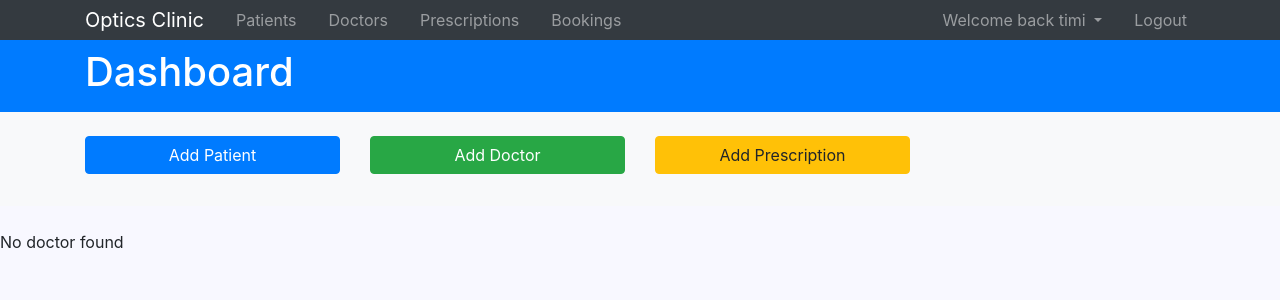
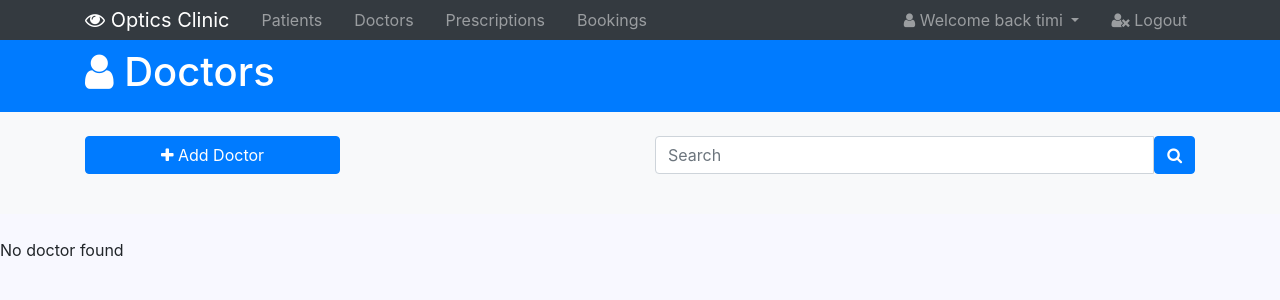
Before and after one commit to Rhotimee/optic-clinic, a Django app: page /clinic/doctor/ in a window 1280 px wide. Shown: the top 300 px of the page. Run offline with Django 3.2, Linux system fonts and the light colour scheme; data that the repository does not hold is empty; some libraries are stand-ins or nearby versions.

Commit message:
refactoring on some pages

```diff
--- a/clinic/templates/clinic/doctor_list.html
+++ b/clinic/templates/clinic/doctor_list.html
@@ -3,7 +3,30 @@
 
 {% block title %} Doctor's List {% endblock %}
 
+{% block head %}<i class="fa fa-user"></i> Doctors {% endblock head %}
+
 {% block content %}
+
+        <!-- ACTIONS -->
+    <section id="action" class="py-4 mb-4 bg-light">
+        <div class="container">
+            <div class="row">
+            <div class="col-md-3">
+                    <a href="#" class="btn btn-primary btn-block mb-3" data-toggle="modal" data-target=#addPostModal>
+                        <i class="fa fa-plus"></i> Add Doctor
+                    </a>
+                </div>
+                <div class="col-md-6 ml-auto">
+                    <div class="input-group">
+                        <input type="text" class="form-control" placeholder="Search">
+                        <span class="inpu-group-btn">
+                            <button class="btn btn-primary"><i class="fa fa-search" aria-hidden="true"></i></button>
+                        </span>
+                    </div>
+                </div>
+            </div>
+        </div>
+    </section>
 
 {% if doctor_list %}
 
--- a/templates/base.html
+++ b/templates/base.html
@@ -10,6 +10,9 @@
     <!-- Bootstrap CSS -->
     <link rel="stylesheet" href="https://maxcdn.bootstrapcdn.com/bootstrap/4.0.0/css/bootstrap.min.css" integrity="sha384-Gn5384xqQ1aoWXA+058RXPxPg6fy4IWvTNh0E263XmFcJlSAwiGgFAW/dAiS6JXm" crossorigin="anonymous">
 
+  <!-- Fa -->
+      <link rel="stylesheet" href="https://maxcdn.bootstrapcdn.com/font-awesome/4.7.0/css/font-awesome.min.css">
+
     <title>{% block title %} Base {% endblock title %}</title>
     <!-- Add additional CSS in static file -->
   {% load static %}
@@ -20,7 +23,9 @@
        <!-- NAVBAR -->
     <nav class="navbar navbar-expand-sm navbar-dark bg-dark p-0">
         <div class="container">
-            <a href="{% url 'clinic:dashboard' %}" class="navbar-brand">Optics Clinic</a>
+            <a href="{% url 'clinic:dashboard' %}" class="navbar-brand"><i class="fa fa-eye" aria-hidden="true"></i>
+
+Optics Clinic</a>
             <button class="navbar-toggler" data-toggle="collapse" data-target="#navbarNav">
                 <span class="navbar-toggler-icon"></span>
             </button>
@@ -72,34 +77,13 @@
         <div class="container">
             <div class="row">
                 <div class="col-md-6">
-                    <h1><i class="fa fa-gear"></i> Dashboard</h1>
+                    <h1> {% block head %} Dashboard {% endblock head %}</h1>
                 </div>
             </div>
         </div>
     </header>
 
-          <!-- ACTIONS -->
-    <section id="action" class="py-4 mb-4 bg-light">
-        <div class="container">
-            <div class="row">
-                <div class="col-md-3 mb-2">
-                    <a href="#" class="btn btn-primary btn-block" data-toggle="modal" data-target=#addPostModal>
-                       <i class="fa fa-plus"></i> Add Patient
-                    </a>
-                </div>
-                <div class="col-md-3 mb-2">
-                    <a href="#" class="btn btn-success btn-block" data-toggle="modal" data-target=#addCategoryModal>
-                        <i class="fa fa-plus"></i> Add Doctor
-                     </a>
-                </div>
-                <div class="col-md-3 mb-2">
-                    <a href="#" class="btn btn-warning btn-block" data-toggle="modal" data-target=#addUserModal>
-                        <i class="fa fa-plus"></i> Add Prescription
-                    </a>
-                </div>
-            </div>
-        </div>
-    </section>
+
 
         {% block content %}
 
```
Also changed, not shown: clinic/templates/clinic/book_list.html (+23 -0 lines), clinic/templates/clinic/clinic.html (+25 -0 lines), clinic/templates/clinic/patient_list.html (+24 -0 lines), clinic/templates/clinic/prescription_list.html (+23 -0 lines).
